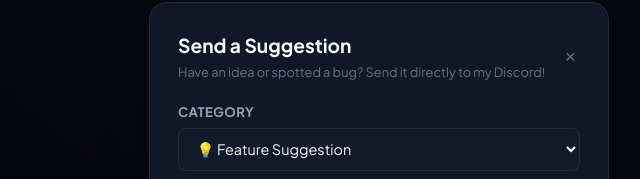
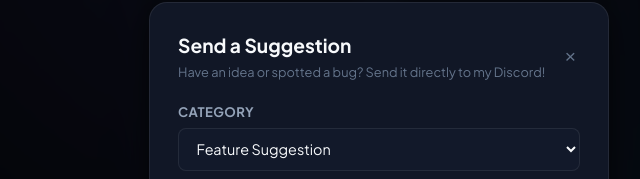
Before and after one commit to dddrizzle/sked, a website with bundled scripts: page index.html in a window 1280 px wide. Both pictures are taken after a click on the button "Suggestions". Shown: the part 188-367 px from the top of the page, 261-901 px from the left. Built offline with nearby package versions, Linux system fonts and the light colour scheme.

Commit message:
chore: clean feedback category options

```diff
--- a/index.html
+++ b/index.html
@@ -372,10 +372,10 @@
         <div class="form-group">
           <label for="feedback-type">Category</label>
           <select id="feedback-type" class="form-control">
-            <option value="Suggestion">💡 Feature Suggestion</option>
-            <option value="Bug Report">🐛 Bug Report</option>
-            <option value="UI Idea">🎨 UI / Design Idea</option>
-            <option value="General">💬 General Feedback</option>
+            <option value="Suggestion">Feature Suggestion</option>
+            <option value="Bug Report">Bug Report</option>
+            <option value="UI Idea">UI / Design Idea</option>
+            <option value="General">General Feedback</option>
           </select>
         </div>
 
```
